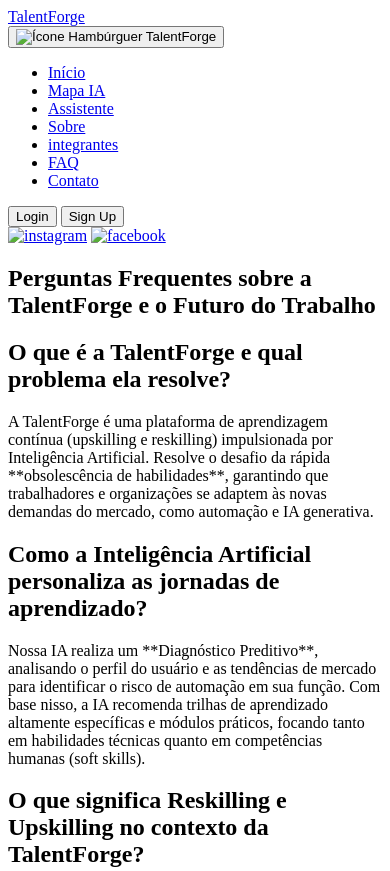
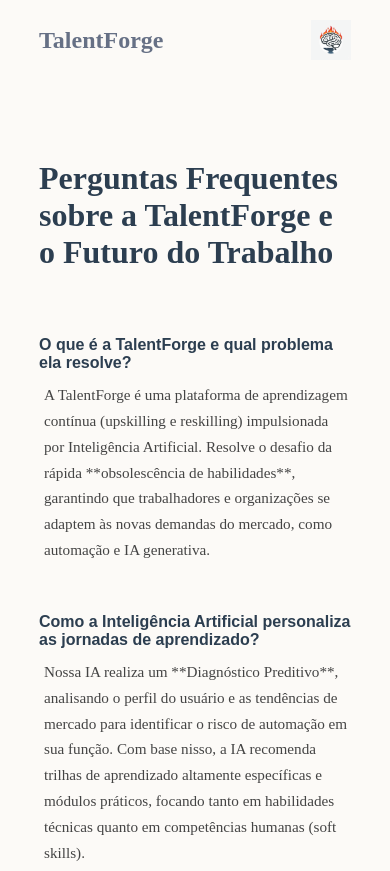
Before and after one commit to Sprint1-Front/GLOBAL-SOLUTION, a plain HTML site: page pages/faq.html in a window 390 px wide. Shown: the top 871 px of the page. Drawn offline with Linux system fonts and the light colour scheme; files whose address does not match are found by name.

Commit message:
style: pagina faq totalmente estilizada assim como a responsividade em aparelhos mobile

```diff
--- a/css/style.css
+++ b/css/style.css
@@ -418,6 +418,56 @@ header {
 ============================= */
 
 /* ===================================================
+    ESTILOS DA PÁGINA FAQ
+=================================================== */
+
+.faq-section {
+    padding: 80px 10%;
+    min-height: 70vh;
+}
+
+.faq-list {
+    max-width: 900px;
+    margin: 0 auto;
+}
+
+.faq-item {
+    padding: 25px 0;
+}
+
+.faq-question {
+    font-family: var(--font-sans);
+    font-size: 1.15rem;
+    color: var(--color-text-dark);
+    font-weight: 600;
+    cursor: pointer;
+    margin-bottom: 10px;
+}
+
+.faq-answer {
+    font-family: var(--font-serif);
+    font-size: 1.05rem;
+    line-height: 1.7;
+    color: #444;
+    padding-left: 5px;
+}
+
+/* --- PAGINA FAQ MOBILE --- */
+
+@media (max-width: 767px) {
+    .page-title {
+        font-size: 2rem;
+        margin-bottom: 40px;
+    }
+    .faq-question {
+        font-size: 1rem;
+    }
+    .faq-answer {
+        font-size: 0.95rem;
+    }
+}
+
+/* ===================================================
     RESPONSIVIDADE (MOBILE)
 =================================================== */
 
--- a/pages/faq.html
+++ b/pages/faq.html
@@ -4,6 +4,7 @@
 <head>
     <meta charset="UTF-8">
     <meta name="viewport" content="width=device-width, initial-scale=1.0">
+    <link rel="stylesheet" href="../css/style.css">
     <title>FAQ</title>
 </head>
 
@@ -14,7 +15,7 @@
         </div>
 
         <button class="btn-toggle-nav" aria-expanded="false" aria-controls="main-menu" onclick="toggleNav()">
-            <img src="./assets/img/icon.png" alt="Ícone Hambúrguer TalentForge" class="hamburguer-img-icon">
+            <img src="../assets/img/icon.png" alt="Ícone Hambúrguer TalentForge" class="hamburguer-img-icon">
         </button>
 
         <nav class="main-nav" id="main-menu">
@@ -34,9 +35,9 @@
             </div>
 
             <div class="contatos">
-                <a href="https://www.facebook.com/?locale=pt_BR"><img src="./assets/img/instagram.svg"
+                <a href="https://www.facebook.com/?locale=pt_BR"><img src="../assets/img/instagram.svg"
                         alt="instagram"></a>
-                <a href="https://www.facebook.com/?locale=pt_BR"><img src="./assets/img/facebook.svg"
+                <a href="https://www.facebook.com/?locale=pt_BR"><img src="../assets/img/facebook.svg"
                         alt="facebook"></a>
             </div>
         </nav>
```
